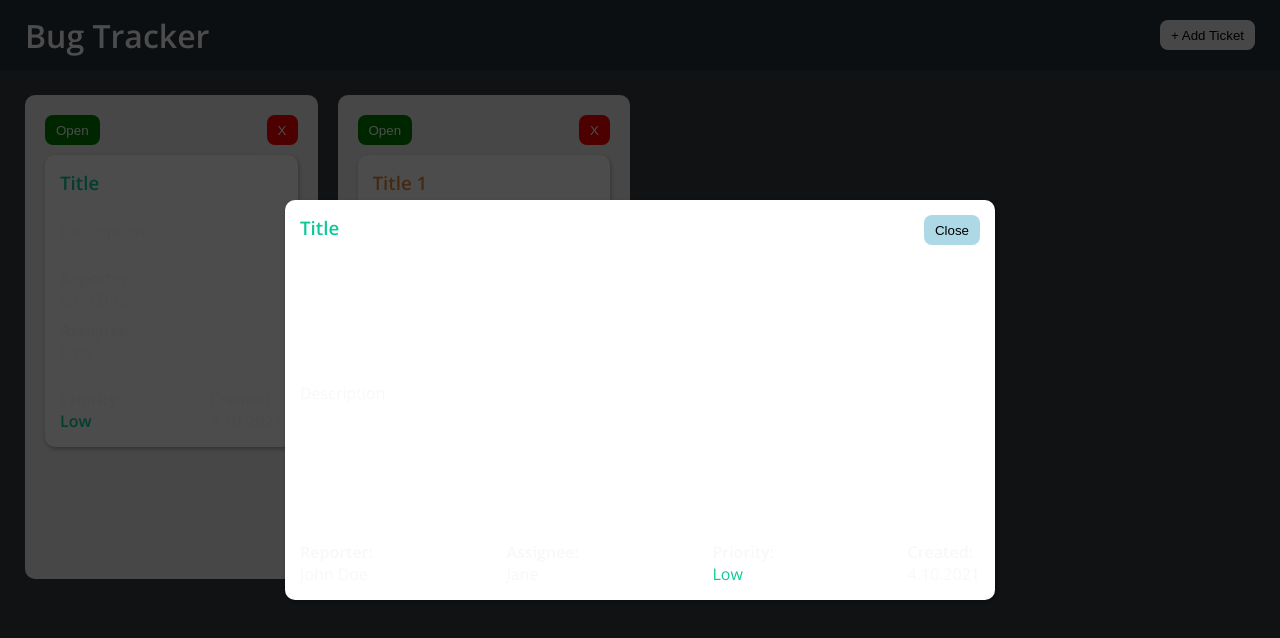
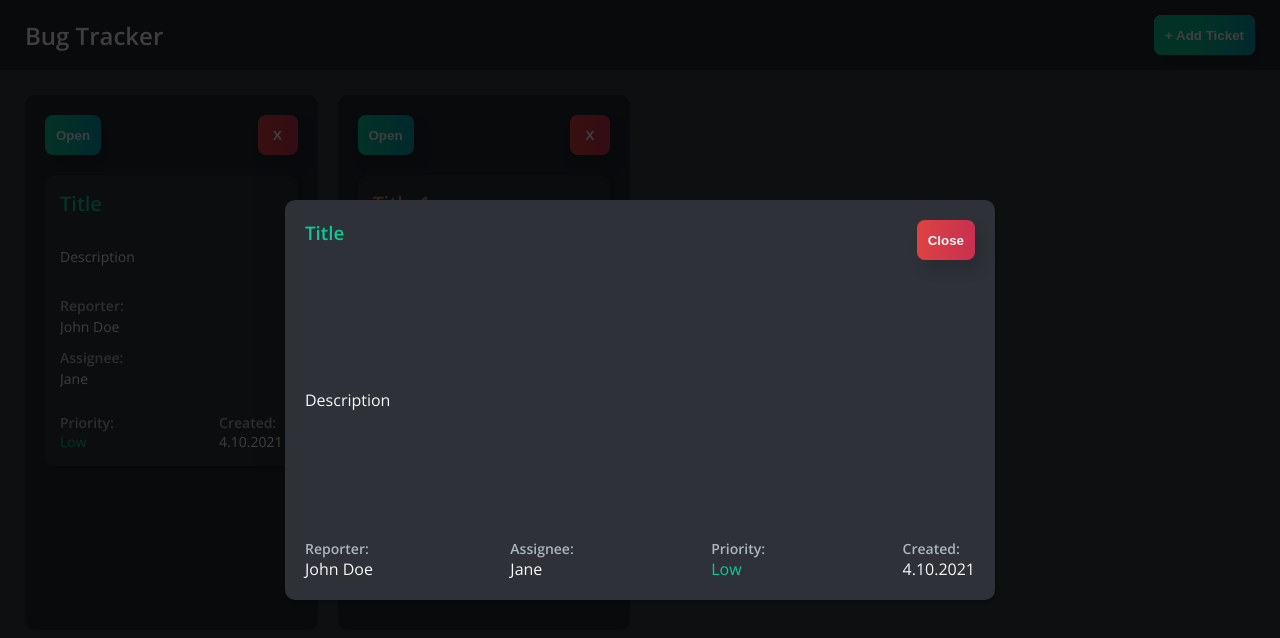
Before and after one commit to markosilvasvuori/ticket-tracker, a React (Create React App) app: page / in a window 1280 px wide. Both pictures are taken after a click on the element 171 px from the left and 301 px from the top of the page. Shown: the top 638 px of the page. Built offline with nearby package versions, Linux system fonts and the light colour scheme.

Commit message:
Updated styles

```diff
--- a/src/components/Layout/Container.module.css
+++ b/src/components/Layout/Container.module.css
@@ -2,5 +2,5 @@
     position: relative;
     padding: 20px;
     border-radius: 10px;
-    background-color: rgba(238, 238, 238);
+    background-color: #222831;
 }
--- a/src/components/Layout/Header.module.css
+++ b/src/components/Layout/Header.module.css
@@ -5,8 +5,11 @@
     width: 100%;
     height: 70px;
     padding: 0 10px;
-    color: #fff;
-    background-color: rgb(40, 52, 61);
+    background-color: #222831;
+}
+
+.logo {
+    font-size: 1.5rem;
 }
 
 .content {
@@ -15,6 +18,46 @@
     justify-content: space-between;
     max-width: 1380px;
     height: 100%;
+}
+
+.header button {
+    position: relative;
+    /* background: linear-gradient(to right, #6e40eb 40%, #8d2fcc); */
+    overflow: hidden;
+    z-index: 1;
+}
+
+.header button::before,
+.header button::after {
+    content: '';
+    position: absolute;
+    top: 0;
+    width: 100%;
+    height: 100%;
+    transition: left 0.2s ease-in;
+    -moz-transition: left 0.2s ease-in;
+    -webkit-transition: left 0.2s ease-in;
+    -o-transition: left 0.2s ease-in;
+    -ms-transition: left 0.2s ease-in;
+    z-index: -1;
+}
+
+.header button::before {
+    left: 0;
+    background: linear-gradient(to right, #08c794 40%, #03a1b6);
+}
+
+.header button::after {
+    left: -100%;
+    background: linear-gradient(to right, #069b73 40%, #027585);
+}
+
+.header button:hover::before {
+    left: 100%;
+}
+
+.header button:hover::after {
+    left: 0;
 }
 
 @media screen and (min-width: 768px) {
--- a/src/components/Modal/Modal.module.css
+++ b/src/components/Modal/Modal.module.css
@@ -4,7 +4,8 @@
     left: 0;
     width: 100%;
     height: 100%;
-    background-color: rgba(0, 0, 0, .7);
+    background-color: rgba(0, 0, 0, .75);
+    z-index: 99;
 }
 
 .modal-overlay {
@@ -18,8 +19,9 @@
     justify-content: space-between;
     width: 90%;
     height: 400px;
-    padding: 15px;
-    background-color: #fff;
+    padding: 20px;
+    background-color: #2e3238;
+    z-index: 100;
 }
 
 .modal-overlay header,
@@ -28,13 +30,20 @@
     justify-content: space-between;
 }
 
+.modal-overlay footer h4 {
+    font-size: 0.875rem;
+    color: #acb5c0;
+}
+
 .description {
     margin: 25px 0;
+    padding-right: 10px;
+    overflow-y: auto;
+    white-space: pre-line;
 }
 
 .modal-overlay button {
-    height: 30px;
-    background-color: lightblue;
+    background: linear-gradient(to right, #dd4242, #c93051);
 }
 
 @media screen and (min-width: 768px) {
--- a/src/components/Tickets/TicketForm/TicketForm.module.css
+++ b/src/components/Tickets/TicketForm/TicketForm.module.css
@@ -1,13 +1,34 @@
+.form-container {
+    width: 100%;
+    max-width: 1380px;
+    margin-bottom: 25px;
+    /* transform: scaleY(0); */
+    transition: all .4s ease-in-out;
+    box-shadow: 1px 2px 4px rgba(0, 0, 0, .29);
+}
+
 .form {
     display: flex;
     flex-direction: column;
     justify-content: flex-start;
 }
 
+.form-open {
+    transform: scaleY(1);
+}
+
+.form-closed {
+    transform: scaleY(0);
+}
+
 input,
 textarea,
 select {
     margin-bottom: 25px;
+    color: #f8f8f8;
+    background-color: #2e3238;
+    border: 1px solid #7a8491;
+    border-radius: 4px;
 }
 
 input,
@@ -21,8 +42,25 @@ select,
     width: 100%;
 }
 
-.form button {
-    background-color: rgb(92, 130, 199);
+input::placeholder,
+textarea::placeholder {
+    color: #98a0aa;
+}
+
+.button-red {
+    background: linear-gradient(to right, #dd4242, #c93051);
+}
+
+.button-red:hover {
+    background: linear-gradient(to right, #c03939, #a52843);
+}
+
+.button-green {
+    background: linear-gradient(to right, #08c794, #03a1b6);
+}
+
+.button-green:hover {
+    background: linear-gradient(to right, #069b73 40%, #027585);
 }
 
 textarea {
@@ -55,24 +93,16 @@ label {
 }
 
 .error {
-    border: 2px solid red;
+    border: 2px solid #dd4242;
 }
 
 .error-msg {
-    display: inline-block;
+    width: 100%;
     margin-top: 20px;
     padding: 8px 12px;
-    color: #fff;
-    background-color: red;
-}
-
-.form-width {
-    width: 100%;
-    max-width: 1380px;
-}
-
-.margin-bottom {
-    margin-bottom: 25px;
+    text-align: center;
+    background-color: #dd4242;
+    border-radius: 8px;
 }
 
 @media screen and (min-width: 600px) {
--- a/src/components/Tickets/TicketList/TicketItem.module.css
+++ b/src/components/Tickets/TicketList/TicketItem.module.css
@@ -1,28 +1,44 @@
 .ticket {
     position: relative;
-    /* max-width: 390px; */
     min-height: 210px;
-    margin-top: 10px;
+    margin-top: 20px;
     padding: 15px;
-    background-color: #fff;
+    background-color: #2e3238;
     cursor: pointer;
+    font-size: 0.875rem;
+}
+
+.ticket:hover {
+    background-color: #343940;
+}
+
+.ticket-solved {
+    background-color: #2a2d33;
 }
 
 .ticket-container {
-    height: 484px;
+    height: 535px;
+}
+
+.ticket h3 {
+    font-size: 1.25rem;
 }
 
 .names {
     margin-bottom: 25px;
 }
 
+.names h4 {
+    margin-bottom: 2px;
+}
+
 .names h4,
-.ticket footer p {
-    font-weight: bold;
+footer h4 {
+    color: #acb5c0;
 }
 
 .description {
-    margin: 25px 0;
+    margin: 30px 0;
 }
 
 .ticket footer {
@@ -30,42 +46,33 @@
     justify-content: space-between;
 }
 
-.ticket footer span {
-    font-weight: normal;
-}
-
 .separator {
-    margin-top: 8px;
+    margin-top: 12px;
 }
 
 .button-red {
-    color: #fff;
-    background-color: red;
+    background: linear-gradient(to right, #dd4242, #c93051);
+}
+
+.button-red:hover {
+    background: linear-gradient(to right, #c03939, #a52843);
 }
 
 .button-green {
-    color: #fff;
-    background-color: green;
+    background: linear-gradient(to right, #08c794, #03a1b6);
 }
 
-.low {
-    color: green;
-}
-
-.medium {
-    color: orange;
-}
-
-.high {
-    color: red;
-}
-
-.open {
-    background-color: lightgreen;
+.button-green:hover {
+    background: linear-gradient(to right, #069b73 40%, #027585);
 }
 
 .solved {
-    background-color: lightblue;
+    background: linear-gradient(to right, #6acdf5, #5392f0);
+    /* background: linear-gradient(to right, #6e40eb 40%, #8d2fcc); */
+}
+
+.solved:hover {
+    background: linear-gradient(to right, #5cb4d6, #4478c7);
 }
 
 .confirm-delete {
@@ -80,8 +87,7 @@
     height: 100%;
     padding: 0 25px;
     text-align: center;
-    color: #fff;
-    background-color: rgba(0, 0, 0, .89);
+    background-color: rgba(0, 0, 0, .9);
     border-radius: 10px;
 }
 
@@ -106,6 +112,10 @@
 .ticket-buttons {
     display: flex;
     justify-content: space-between;
+}
+
+.ticket-buttons button {
+    min-width: 40px;
 }
 
 .crop-title,
--- a/src/components/Tickets/TicketList/TicketList.module.css
+++ b/src/components/Tickets/TicketList/TicketList.module.css
@@ -2,35 +2,35 @@
     display: grid;
     width: 100%;
     max-width: 390px;
-    grid-template-columns: 1 1fr;
+    grid-template-columns: 100%;
     gap: 25px 20px;
     list-style: none;
 }
 
 .msg {
     margin: auto;
+    font-weight: 600;
     font-size: 1.25rem;
-    font-weight: bold;
     list-style: none;
     color: rgb(105, 105, 105);
 }
 
 @media screen and (min-width: 600px) {
     .ticket-list {
-        max-width: none;
-        grid-template-columns: repeat(2, 1fr);
+        max-width: 100%;
+        grid-template-columns: repeat(2, calc(50% - 10px));
     }
 }
 
 @media screen and (min-width: 768px) {
     .ticket-list {
-        grid-template-columns: repeat(3, 1fr);
+        grid-template-columns: repeat(3, calc(33% - 10px));
     }
 }
 
 @media screen and (min-width: 1024px) {
     .ticket-list {
         max-width: 1380px;
-        grid-template-columns: repeat(4, 1fr);
+        grid-template-columns: repeat(4, calc(25% - 15px));
     }
 }
--- a/src/components/UI/Button.module.css
+++ b/src/components/UI/Button.module.css
@@ -3,5 +3,9 @@
     padding: 0 11px;
     border-radius: 8px;
     border: none;
+    color: #f8f8f8;
+    font-weight: 600;
     cursor: pointer;
+    height: 40px;
+    box-shadow: 6px 10px 14px rgba(0, 0, 0, .12);
 }
```
